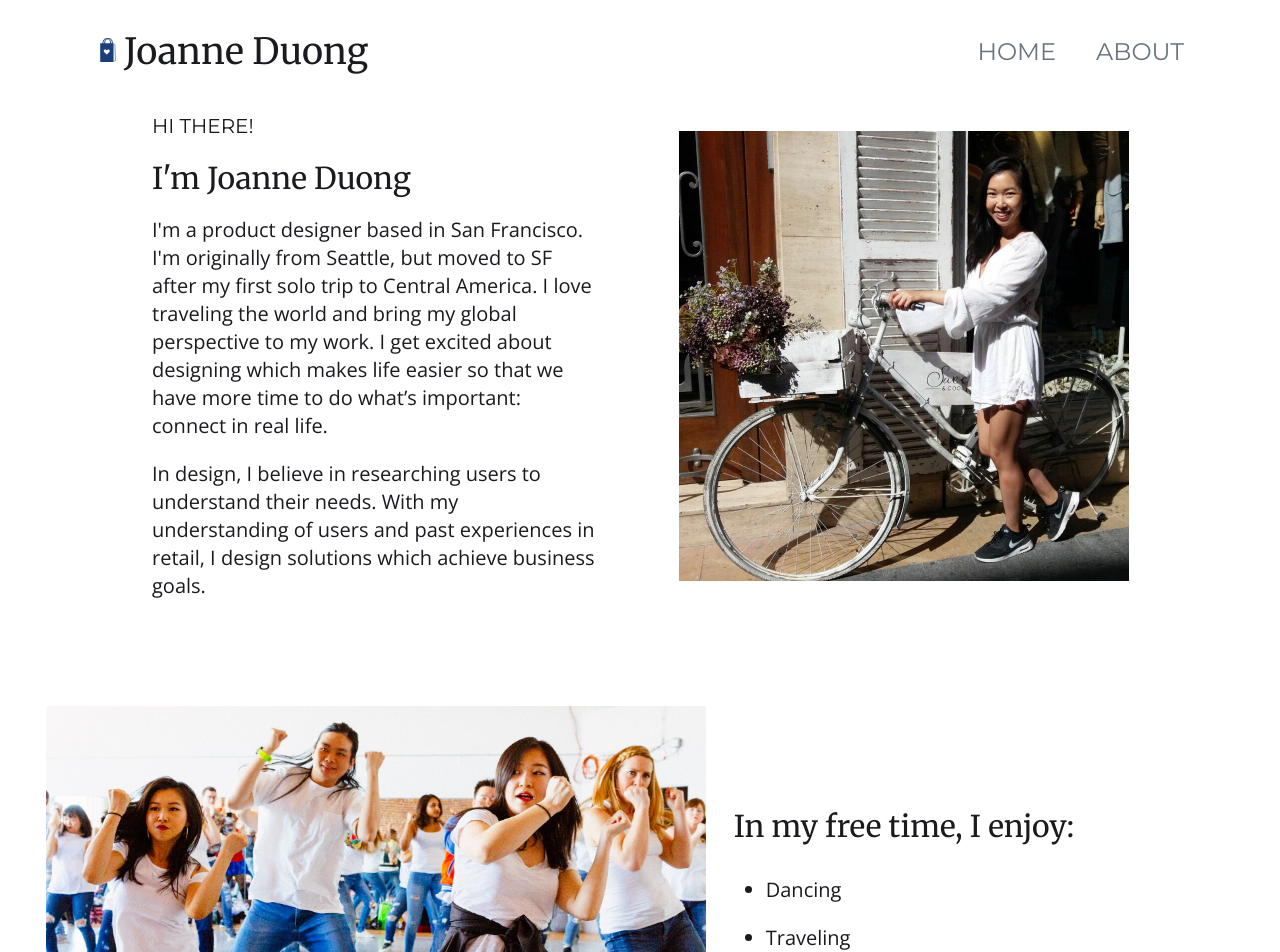
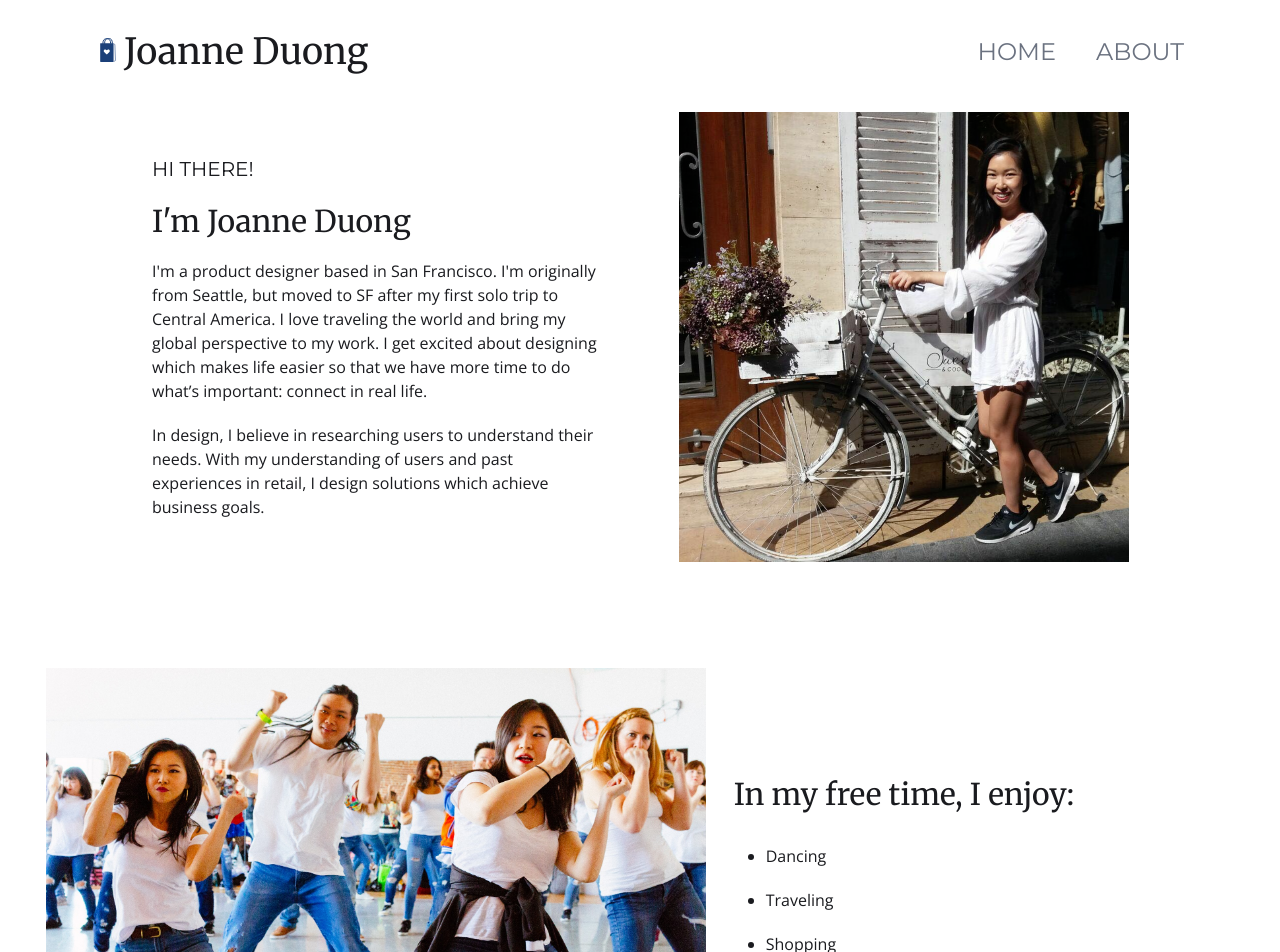
Before and after one commit to Ochaart/joanne-duong-portfolio, a Next.js app: page /about in a window 1280 px wide. Shown: the top 952 px of the page. Built offline with nearby package versions, Linux system fonts and the light colour scheme.

Commit message:
updated css to make all p into text base

```diff
--- a/components/Overview.jsx
+++ b/components/Overview.jsx
@@ -2,7 +2,7 @@ const Overview = ({ details, timeline, skills = [], skillsRows }) => (
   <section className="mx-auto px-8 max-w-[760px] lg:mt-16">
     <div className="flex flex-col gap-y-2 pt-4">
       <h3>OVERVIEW</h3>
-      <p className="text-lg">{details}</p>
+      <p>{details}</p>
     </div>
     <div className="grid grid-cols-2 skills:grid-cols-overview-lg 1xl:grid-cols-overview mt-10">
       <div className="flex flex-col gap-y-5">
--- a/components/Showcase.jsx
+++ b/components/Showcase.jsx
@@ -135,7 +135,7 @@ const Showcase = ({ id, images = [], containerHeight, research, description, tas
         <div className="px-8 mx-auto max-w-[760px] pt-28 pb-6">
           <h3>{task}</h3>
           <h2 className="text-4xl pt-2">{research}</h2>
-          <p className="text-lg pt-3">{description}</p>
+          <p className="pt-3">{description}</p>
         </div>
       )}
       {task ? null : <h2 className="text-2xl pt-5 px-8 text-center">Showcased Design Progression</h2>}
--- a/pages/about.js
+++ b/pages/about.js
@@ -13,10 +13,10 @@ const About = () => {
         <div className="flex flex-col gap-y-5 px-10">
           <div className="font-montserrat text-base xl:text-xl pt-8 lg:pt-0">HI THERE!</div>
           <div className="font-merriweather text-2xl xl:text-3xl">I&apos;m Joanne Duong</div>
-          <p className="text-base xl:text-xl">
+          <p>
             I&apos;m a product designer based in San Francisco. I&apos;m originally from Seattle, but moved to SF after my first solo trip to Central America. I love traveling the world and bring my global perspective to my work. I get excited about designing which makes life easier so that we have more time to do what’s important: connect in real life.
           </p>
-          <p className="text-base xl:text-xl">
+          <p>
             In design, I believe in researching users to understand their needs. With my understanding of users and past experiences in retail, I design solutions which achieve business goals.
           </p>
         </div>
@@ -48,7 +48,7 @@ const About = () => {
         </div>
         <div className="flex flex-col gap-y-8 lg:px-20">
           <div className="font-merriweather text-2xl xl:text-3xl">In my free time, <span>I enjoy:</span></div>
-          <ul className="flex flex-col gap-y-5 font-openSans text-base xl:text-xl list-disc pl-8">
+          <ul className="flex flex-col gap-y-5 font-openSans list-disc pl-8">
             <li>
               Dancing
             </li>
```
